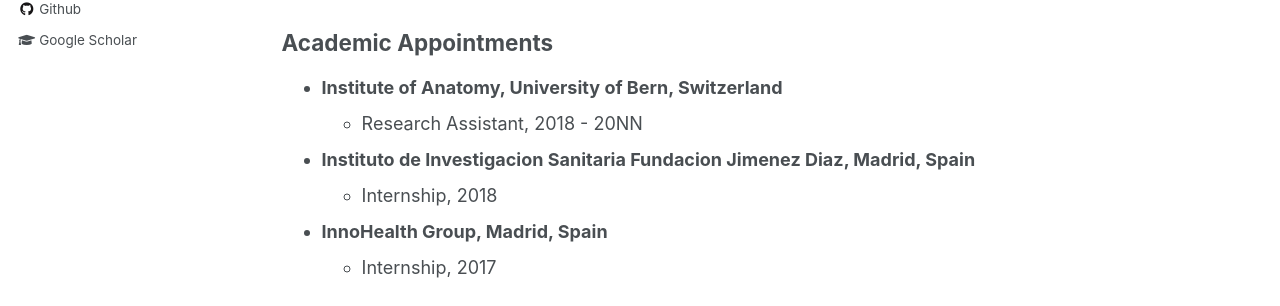
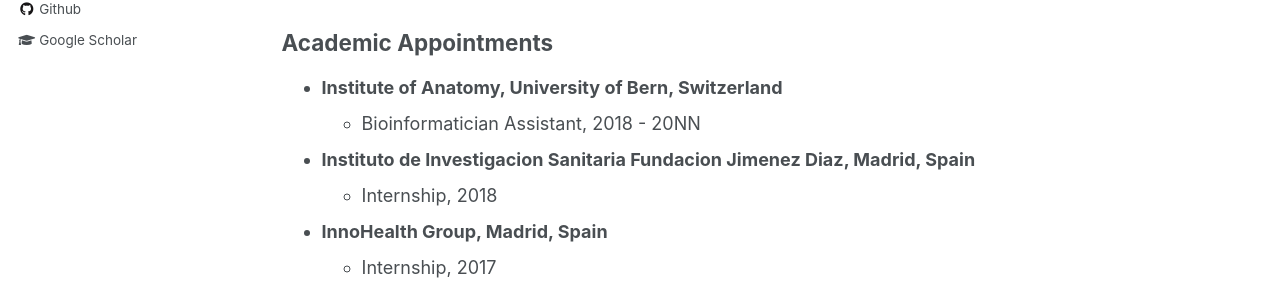
Before and after one commit to Sporgelum/Sporgelum.github.io, a Jekyll site: the page built from _pages/cv.md, in a window 1280 px wide and 1100 px high. Shown: the part 603-909 px from the top of the window. Built offline with Jekyll 4.4.1, drawn with Linux system fonts in a browser that asks for light colours.

Commit message:
changed cv position

```diff
--- a/_pages/cv.md
+++ b/_pages/cv.md
@@ -23,7 +23,7 @@ redirect_from:
 
 ## Academic Appointments
 * **Institute of Anatomy, University of Bern, Switzerland**
-	* Research Assistant, 2018 - 20NN
+	* Bioinformatician Assistant, 2018 - 20NN
 * **Instituto de Investigacion Sanitaria Fundacion Jimenez Diaz, Madrid, Spain**
 	* Internship, 2018
 * **InnoHealth Group, Madrid, Spain**
```
